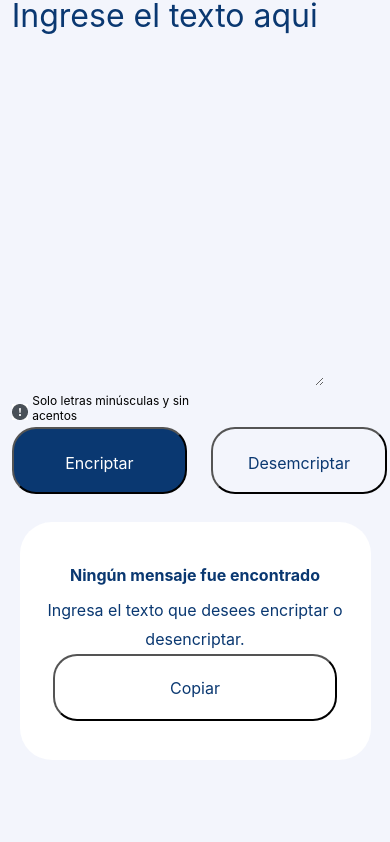
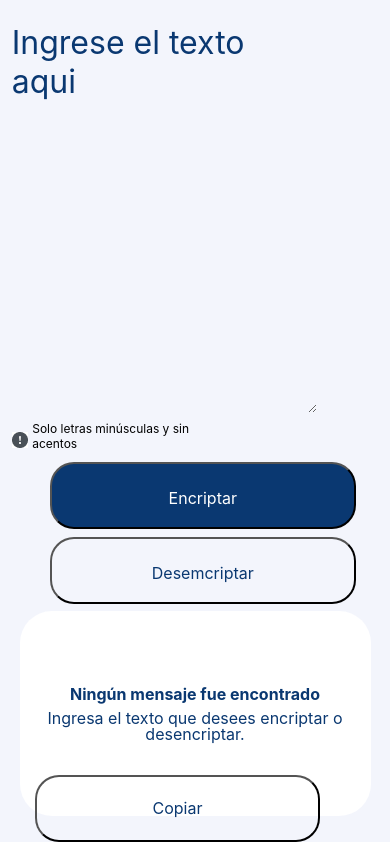
Before and after one commit to Pamela-Marca/ProyectoAlura, a plain HTML site: page index.html in a window 390 px wide. Shown: the part 72-914 px from the top of the page. Before the commit the page ends 844 px from the top, so only its background shows below. Drawn offline with Linux system fonts and the light colour scheme.

Commit message:
Apto para otros dispositivos

```diff
--- a/style.css
+++ b/style.css
@@ -99,8 +99,8 @@ section.botones button{
     position: relative;
     width: 28%;
     text-align: center;
-    margin: 8px auto;
-    top:-2%;
+    margin: -50px auto 1% 8%;
+    top:-47%;
     left: 10%;
     color: #0A3871;
     line-height: 29px;
@@ -109,10 +109,11 @@ section.botones button{
     justify-content: center;
     flex-direction: column;
     align-items: center;
+    padding: 10% 0 15% 0;
 }
 
 .imagen{
-    margin: auto;
+    margin: 5% auto;
     width:60%;
     box-sizing: border-box;
 }
@@ -120,19 +121,20 @@ section.botones button{
 .texto2{
     width: 85%;
     text-align: center;
-    height: 13%;
     gap: 8px;
-    margin: auto;
+    margin:5% auto;
+    margin-top: 0;
+    line-height: 16px;
 }
 
 h4{
-    font-size: 1em;
+    font-size: 16px;
     height: 48%;
 
 }
 
 p{
-    padding-top: 2%; ;
+    padding-top: 8px; ;
     font-size: 1em;
     height: 48%;
 
@@ -140,13 +142,14 @@ p{
 }
 
 section.boton{
+    position: absolute;
     margin: auto;
     width: 90%;
+    top: 80%;
 
 }
 
 .copiar{
-    position: relative;
     border-radius: 24px;
     background: none;
     color: #0A3871;
@@ -157,11 +160,15 @@ section.boton{
     font-family: "Inter", sans-serif;
 }
 @media screen and (max-width:768px){
+    header{
+        margin: 2% 0 5% 0;
+    }
     .cuadro1{
         left:3%;
-        width:100%;
+        width:98%;
     }
     .cuadro2{
+        margin: auto;
         position: relative;
         height: 30%;
         width: 90%;
@@ -173,7 +180,17 @@ section.boton{
         visibility: collapse;
         position: fixed;
     }
-    .texto2, .copiar{
+    .texto2{
         position: relative;
+        margin: 10% auto;
     }
 }
+@media screen and (max-width:400px) {
+    section.botones button{
+        display: flex;
+        width: 80%;
+        justify-content: center;
+        margin: 2% auto;
+    }
+
+}
```
Also changed, not shown: index.html (+2 -0 lines).
